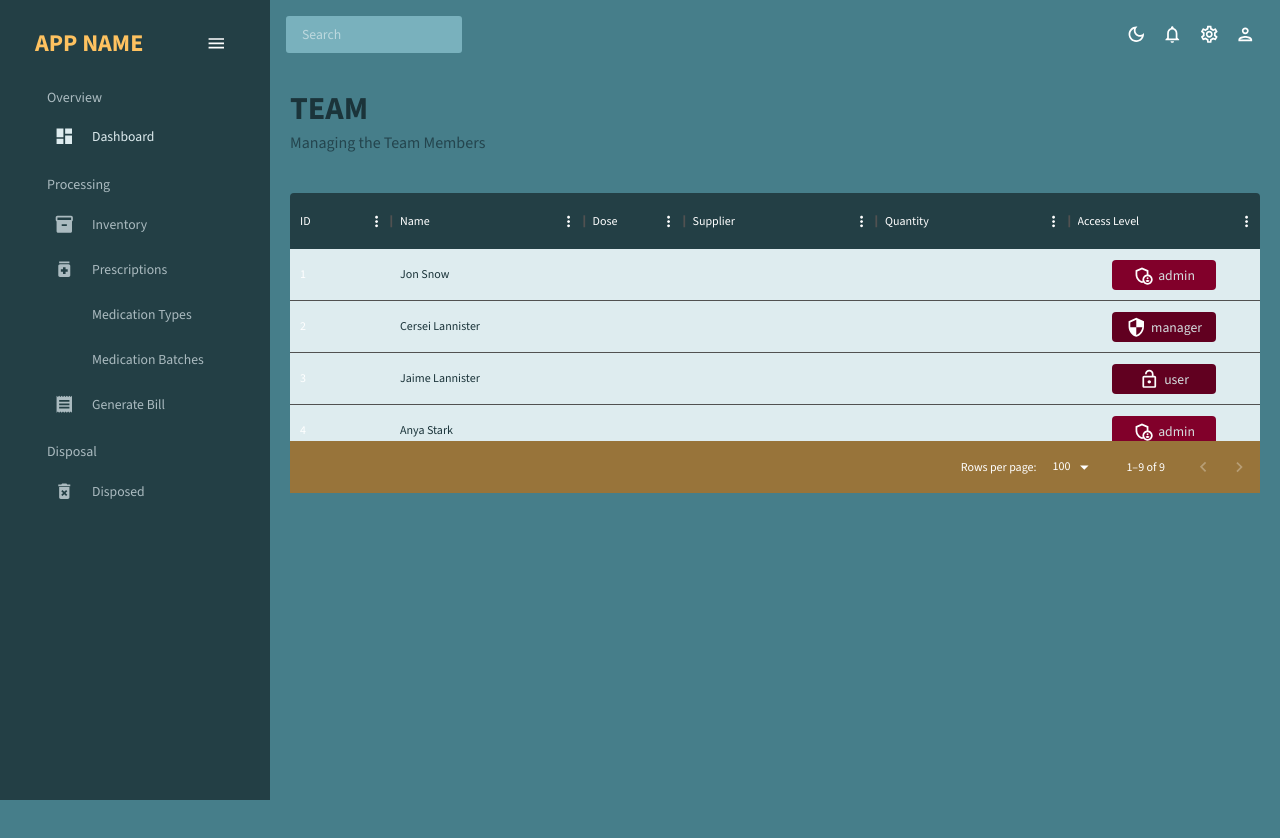
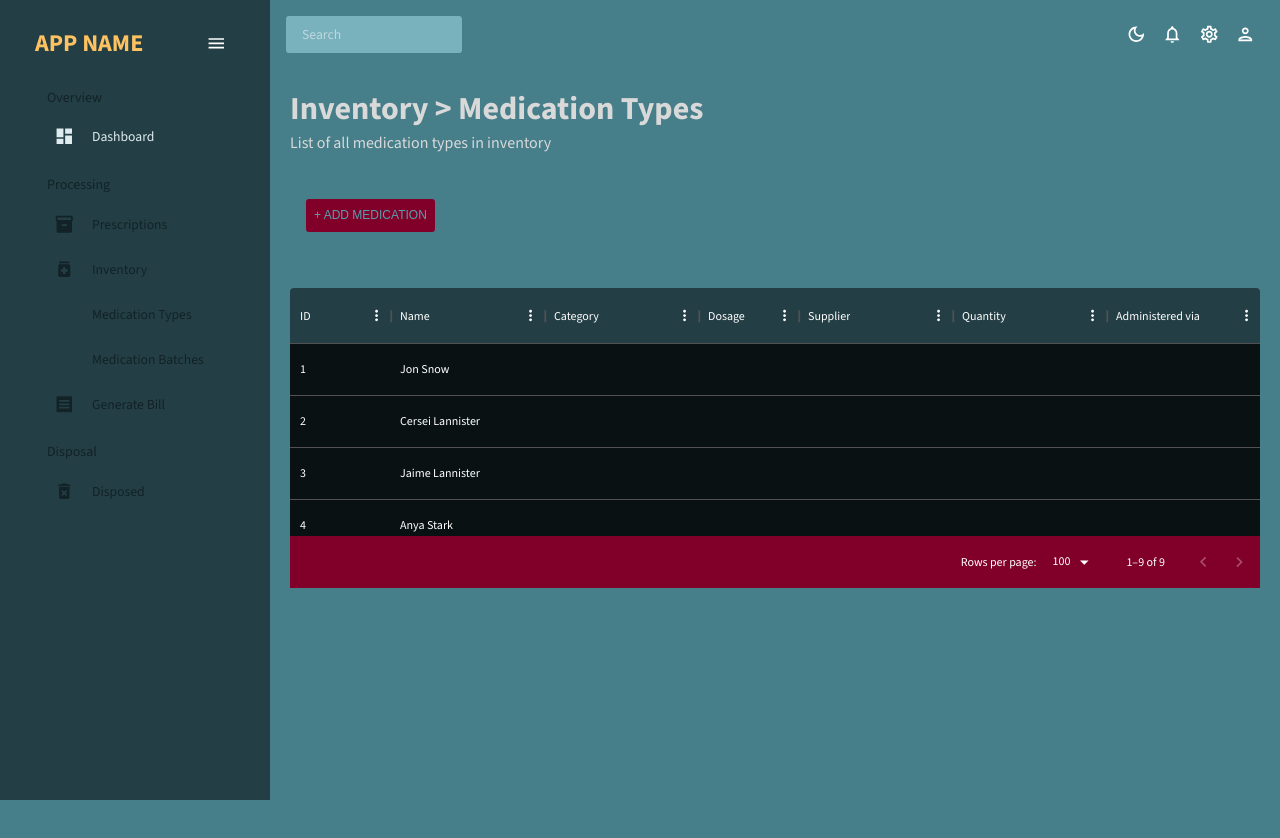
Before and after one commit to LeThiHongMinh/TerraHealers, a React (Create React App) app in the folder client/: page /inventory in a window 1280 px wide. Shown: the top 838 px of the page. Before the commit the page ends 800 px from the top, so only its background shows below. Built offline with nearby package versions, Linux system fonts and the light colour scheme.

Commit message:
Create StyledDataGrid component

```diff
--- a/client/src/components/Header.jsx
+++ b/client/src/components/Header.jsx
@@ -8,7 +8,7 @@ const Header = ({ title, subtitle }) => {
     <Box mb="30px">
       <Typography
         variant="h2"
-        color={colors.grey[700]}
+        color={colors.grey[600]}
         fontWeight="bold"
         sx={{ m: "0 0 5px 0" }}
       >
--- /dev/null
+++ b/client/src/components/StyledDataGrid.jsx
@@ -0,0 +1,49 @@
+import React from "react";
+import { DataGrid } from "@mui/x-data-grid";
+import { Box, useTheme } from "@mui/material";
+import { tokens } from "../theme";
+
+const StyledDataGrid = ({ rows, columns }) => {
+  const theme = useTheme();
+  const colors = tokens(theme.palette.mode);
+  return (
+    <Box
+      m="40px 0 0 0"
+      height="75vh"
+      sx={{
+        "& .MuiDataGrid-root": {
+          border: "none",
+        },
+        "& .MuiDataGrid-cell": {
+          borderBottom: "none",
+          backgroundColor: colors.grey[100],
+        },
+        "& .MuiDataGrid-columnHeader": {
+          backgroundColor: colors.primary[800],
+          color: "#FFFFFF",
+          borderBottom: "none",
+        },
+        "& .MuiDataGrid-sortIcon": {
+          opacity: 1,
+          color: "white",
+        },
+        "& .MuiDataGrid-virtualScroller": {
+          backgroundColor: colors.grey[100],
+        },
+        "& .MuiDataGrid-footerContainer": {
+          borderTop: "none",
+          backgroundColor: colors.redAccent[600],
+        },
+        "& .MuiDataGrid-row:nth-child(odd)": {
+          backgroundColor: colors.grey[700],
+        },
+      }}
+    >
+      <div style={{ height: 300, width: "100%" }}>
+        <DataGrid rows={rows} columns={columns} />
+      </div>
+    </Box>
+  );
+};
+
+export default StyledDataGrid;
--- a/client/src/scenes/global/Sidebar.jsx
+++ b/client/src/scenes/global/Sidebar.jsx
@@ -107,15 +107,15 @@ const Sidebar = () => {
               Processing
             </Typography>
             <Item
-              title="Inventory"
-              to="/inventory"
+              title="Prescriptions"
+              to="/prescriptions"
               icon={<Inventory />}
               selected={selected}
               setSelected={setSelected}
             />
             <Item
-              title="Prescriptions"
-              to="/prescriptions"
+              title="Inventory"
+              to="/inventory"
               icon={<Prescriptions />}
               selected={selected}
               setSelected={setSelected}
--- /dev/null
+++ b/client/src/scenes/inventory/AddMedication.jsx
@@ -0,0 +1,126 @@
+import React from "react";
+import TextField from "@mui/material/TextField";
+import Dialog from "@mui/material/Dialog";
+import DialogActions from "@mui/material/DialogActions";
+import DialogContent from "@mui/material/DialogContent";
+import DialogContentText from "@mui/material/DialogContentText";
+import DialogTitle from "@mui/material/DialogTitle";
+import { Button, useTheme } from "@mui/material";
+import { tokens } from "../../theme";
+
+const AddMedication = ({ open, setOpen }) => {
+  const theme = useTheme();
+  const colors = tokens(theme.palette.mode);
+  const handleClose = () => {
+    setOpen(false);
+  };
+
+  return (
+    <Dialog
+      open={open}
+      onClose={handleClose}
+      PaperProps={{
+        component: "form",
+        onSubmit: (event) => {
+          event.preventDefault();
+          const formData = new FormData(event.currentTarget);
+          const formJson = Object.fromEntries(formData.entries());
+          const email = formJson.email;
+          console.log(email);
+          handleClose();
+        },
+      }}
+    >
+      <DialogTitle color={colors.primary[700]} fontSize="20px">
+        Add Medication
+      </DialogTitle>
+      <DialogContent>
+        <DialogContentText color={colors.grey[800]} fontSize="15px">
+          Please indicate the following information for the new medication type
+        </DialogContentText>
+        <TextField
+          autoFocus
+          required
+          margin="dense"
+          id="name"
+          name="name"
+          label="Name"
+          type="text"
+          fullWidth
+          variant="standard"
+        />
+        <TextField
+          autoFocus
+          required
+          margin="dense"
+          id="category"
+          name="category"
+          label="Category"
+          type="text"
+          fullWidth
+          variant="standard"
+        />
+        <TextField
+          autoFocus
+          required
+          margin="dense"
+          id="dosage"
+          name="dosage"
+          label="Dosage"
+          type="text"
+          fullWidth
+          variant="standard"
+        />
+        <TextField
+          autoFocus
+          required
+          margin="dense"
+          id="supplier"
+          name="supplier"
+          label="Supplier"
+          type="text"
+          fullWidth
+          variant="standard"
+        />
+        <TextField
+          autoFocus
+          required
+          margin="dense"
+          id="quantity"
+          name="quantity"
+          label="Quantity"
+          type="text"
+          fullWidth
+          variant="standard"
+        />
+        <TextField
+          autoFocus
+          required
+          margin="dense"
+          id="administered via"
+          name="administered via"
+          label="Administered Via"
+          type="text"
+          fullWidth
+          variant="standard"
+        />
+      </DialogContent>
+      <DialogActions>
+        <Button
+          onClick={handleClose}
+          sx={{ color: colors.grey[300], backgroundColor: colors.primary[300] }}
+        >
+          Cancel
+        </Button>
+        <Button
+          type="submit"
+          sx={{ color: colors.grey[300], backgroundColor: colors.primary[300] }}
+        >
+          Submit
+        </Button>
+      </DialogActions>
+    </Dialog>
+  );
+};
+
+export default AddMedication;
--- a/client/src/scenes/inventory/index.jsx
+++ b/client/src/scenes/inventory/index.jsx
@@ -1,16 +1,19 @@
-import * as React from "react";
-import { Box, Typography, useTheme } from "@mui/material";
-import { DataGrid } from "@mui/x-data-grid";
+import { useState } from "react";
+import { Box, useTheme, Button } from "@mui/material";
 import { tokens } from "../../theme";
 import { mockDataTeam } from "../../data/mockData";
-import AdminPanelSettingsOutlinedIcon from "@mui/icons-material/AdminPanelSettingsOutlined";
-import LockOpenOutlinedIcon from "@mui/icons-material/LockOpenOutlined";
-import SecurityOutlinedIcon from "@mui/icons-material/SecurityOutlined";
 import Header from "../../components/Header";
+import AddMedication from "./AddMedication";
+import StyledDataGrid from "../../components/StyledDataGrid";
 
 export default function App() {
   const theme = useTheme();
   const colors = tokens(theme.palette.mode);
+  const [open, setOpen] = useState(false);
+
+  const handleClickOpen = () => {
+    setOpen(true);
+  };
 
   const columns = [
     { field: "id", headerName: "ID" },
@@ -21,8 +24,14 @@ export default function App() {
       cellClassName: "name-column--cell",
     },
     {
-      field: "dose",
-      headerName: "Dose",
+      field: "category",
+      headerName: "Category",
+      flex: 1,
+      cellClassName: "name-column--cell",
+    },
+    {
+      field: "dosage",
+      headerName: "Dosage",
       type: "number",
       headerAlign: "left",
       align: "left",
@@ -38,73 +47,31 @@ export default function App() {
       flex: 1,
     },
     {
-      field: "accessLevel",
-      headerName: "Access Level",
+      field: "administered via",
+      headerName: "Administered via",
       flex: 1,
-      renderCell: ({ row: { access } }) => {
-        return (
-          <Box
-            width="60%"
-            m="0 auto"
-            p="5px"
-            display="flex"
-            justifyContent="center"
-            backgroundColor={
-              access === "admin"
-                ? colors.greenAccent[600]
-                : access === "manager"
-                ? colors.greenAccent[700]
-                : colors.greenAccent[700]
-            }
-            borderRadius="4px"
-          >
-            {access === "admin" && <AdminPanelSettingsOutlinedIcon />}
-            {access === "manager" && <SecurityOutlinedIcon />}
-            {access === "user" && <LockOpenOutlinedIcon />}
-            <Typography color={colors.grey[100]} sx={{ ml: "5px" }}>
-              {access}
-            </Typography>
-          </Box>
-        );
-      },
     },
   ];
   return (
     <Box m="20px">
-      <Header title="TEAM" subtitle="Managing the Team Members" />
-      <Box
-        m="40px 0 0 0"
-        height="75vh"
-        sx={{
-          "& .MuiDataGrid-root": {
-            border: "none",
-          },
-          "& .MuiDataGrid-cell": {
-            borderBottom: "none",
-          },
-          "& .name-column--cell": {
-            color: colors.grey[700],
-          },
-          "& .MuiDataGrid-columnHeaders": {
-            backgroundColor: colors.primary[800],
-            borderBottom: "none",
-          },
-          "& .MuiDataGrid-virtualScroller": {
-            backgroundColor: colors.primary[100],
-          },
-          "& .MuiDataGrid-footerContainer": {
-            borderTop: "none",
-            backgroundColor: colors.blueAccent[700],
-          },
-          "& .MuiCheckbox-root": {
-            color: `${colors.greenAccent[200]} !important`,
-          },
-        }}
-      >
-        <div style={{ height: 300, width: "100%" }}>
-          <DataGrid rows={mockDataTeam} columns={columns} />
-        </div>
+      <Header
+        title="Inventory > Medication Types"
+        subtitle="List of all medication types in inventory"
+      />
+      <Box display="flex" justifyContent="space-between" p={2}>
+        {/*ADD MEDICATION*/}
+        <Box
+          display="flex"
+          backgroundColor={colors.redAccent[600]}
+          borderRadius="3px"
+        >
+          <Button variant="text" onClick={handleClickOpen}>
+            + Add Medication
+          </Button>
+          <AddMedication open={open} setOpen={setOpen} />
+        </Box>
       </Box>
+      <StyledDataGrid rows={mockDataTeam} columns={columns} />
     </Box>
   );
 }
--- a/client/src/theme.js
+++ b/client/src/theme.js
@@ -6,15 +6,15 @@ export const tokens = (mode) => ({
   ...(mode === 'dark'
     ? {
       grey: {
-        900: "#091113",
-        800: "#122227",
-        700: "#1b343a",
-        600: "#24454e",
+        100: "#091113",
+        200: "#122227",
+        300: "#1b343a",
+        400: "#24454e",
         500: "#2d5661",
-        400: "#577881",
-        300: "#819aa0",
-        200: "#abbbc0",
-        100: "#d5dddf",
+        600: "#D9D9D9",
+        700: "#819aa0",
+        800: "#abbbc0",
+        900: "#d5dddf",
       },
       primary: {
         900: "#122023",
@@ -27,7 +27,7 @@ export const tokens = (mode) => ({
         200: "#bcd8de",
         100: "#deecef",
       },
-      greenAccent: {
+      redAccent: {
         900: "#20000b",
         800: "#400015",
         700: "#610020",
@@ -38,7 +38,7 @@ export const tokens = (mode) => ({
         200: "#d999ae",
         100: "#ecccd7",
       },
-      redAccent: {
+      greenAccent: {
         900: "#17000c",
         800: "#2d0018",
         700: "#440025",
@@ -62,7 +62,7 @@ export const tokens = (mode) => ({
       },
     } : {
       grey: {
-        100: "#d5dddf",
+        100: "#ffffff",
         200: "#abbbc0",
         300: "#819aa0",
         400: "#577881",
@@ -83,7 +83,7 @@ export const tokens = (mode) => ({
         800: "#233f45",
         900: "#122023"
       },
-      greenAccent: {
+      redAccent: {
         100: "#ecccd7",
         200: "#d999ae",
         300: "#c76686",
@@ -94,7 +94,7 @@ export const tokens = (mode) => ({
         800: "#400015",
         900: "#20000b"
       },
-      redAccent: {
+      greenAccent: {
         100: "#e3ccd8",
         200: "#c699b1",
         300: "#aa668b",
```
